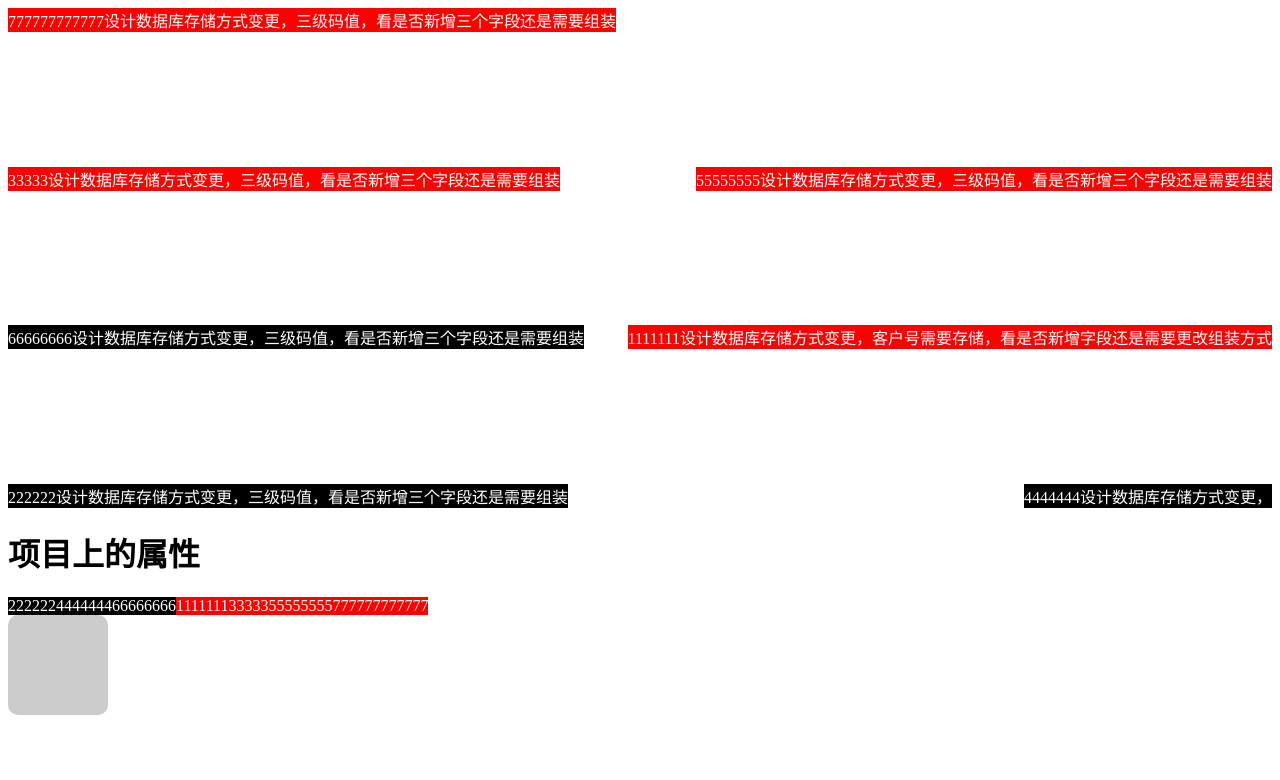
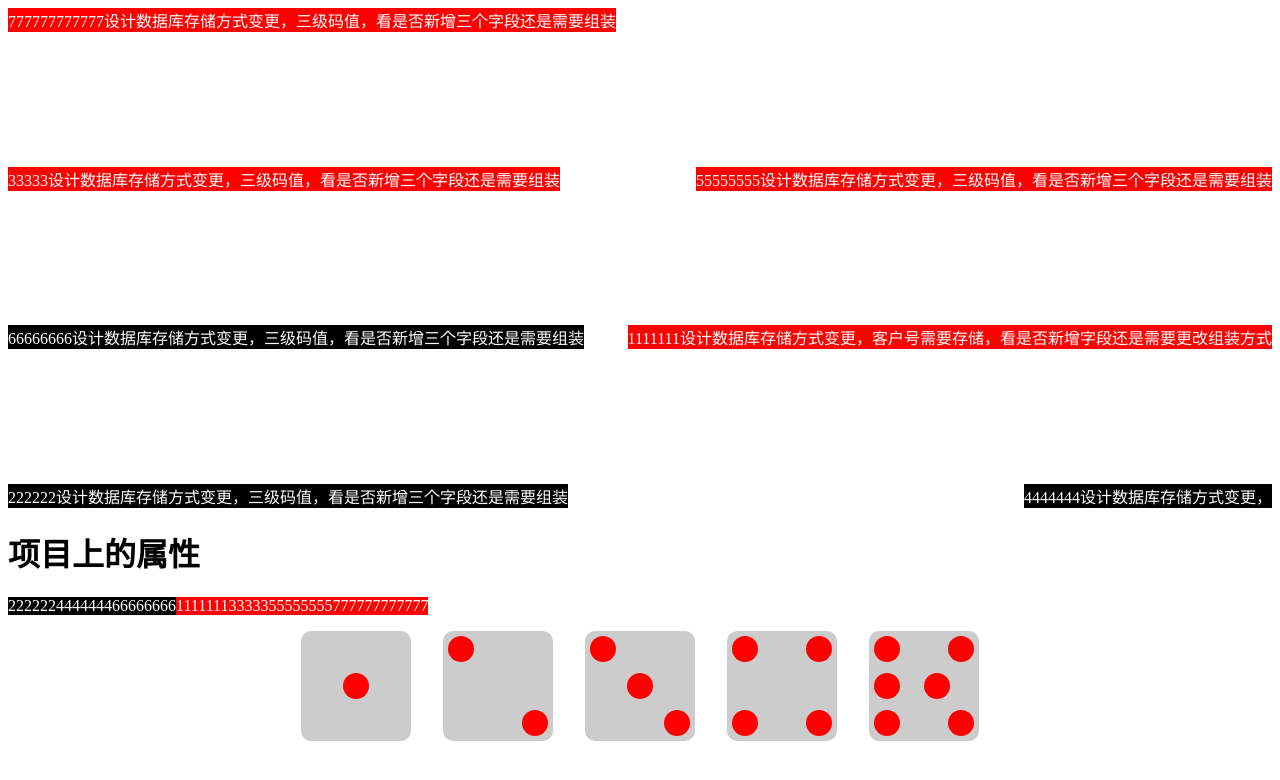
Before and after one commit to MuRongJs/learningNotes, a plain HTML site: page css/css(flex).html in a window 1280 px wide. Drawn offline with Linux system fonts and the light colour scheme.

Commit message:
flex布局

```diff
--- a/css/css(flex).html
+++ b/css/css(flex).html
@@ -72,17 +72,73 @@
 
 		}
 		/*flex布局实践*/
-		.test03 {
+		.containe{
+			display: flex;
+			flex-wrap: wrap;
+			justify-content:center;
+			align-items: center;
+			align-content: center;
+		}
+		[class$="face"]{
 			width: 100px;
 			height: 100px;
+			padding: 5px;
+			margin:16px;
 			border-radius: 10px;
 			background: #CCCCCC;
+			display: flex;
 		}
-		.test03 span{
-			width: 20px;
-			height: 20px;
-			border-radius: 10px;
+		[class$="face"] span{
+			width: 26px;
+			height: 26px;
+			border-radius: 13px;
 			background: red;
+		}
+		.first-face{
+			justify-content: center;
+			align-items: center;
+		}
+		.second-face{
+			justify-content: space-between;
+		}
+		.second-face span:nth-child(2){
+			justify-content: flex-end;
+			align-self: flex-end;
+		}
+		.second-face span:nth-child(3){
+			visibility: hidden;
+		}
+		.three-face{
+			justify-content: space-between;
+		}
+		.three-face span:nth-child(2){
+			justify-content: center;
+			align-self: center;
+		}
+		.three-face span:nth-child(3){
+			justify-content: flex-end;
+			align-self: flex-end;
+		}
+		.four-face{
+			flex-wrap: wrap;
+			align-content: space-between;
+		}
+		.four-face .row{
+			flex-basis: 100%;
+			display: flex;
+			justify-content: space-between;
+		}
+		.six-face{
+			justify-content: space-between;
+		}
+		.six-face .row{
+			display: flex;
+			flex-direction: column;
+			justify-content: space-between;
+			flex-basis: 50%;
+		}
+		.six-face .row:nth-child(2n) span:nth-child(2n+1){
+			align-self: flex-end;
 		}
 	</style>
 </head>
@@ -110,8 +166,42 @@
 			<span>777777777777</span>
 		</div>
 	</div>
-	<div class="test03">
-		<span></span>
+	<div class="containe">
+		<div class="first-face">
+			<span></span>
+		</div>
+		<div class="second-face">
+			<span></span>
+			<span></span>
+			<!-- <span></span> -->
+		</div>
+		<div class="three-face">
+			<span></span>
+			<span></span>
+			<span></span>
+		</div>
+		<div class="four-face">
+			<div class="row">
+				<span></span>
+				<span></span>
+			</div>
+			<div class="row">
+				<span></span>
+				<span></span>
+			</div>
+		</div>
+		<div class="six-face">
+			<div class="row">
+				<span></span>
+				<span></span>
+				<span></span>
+			</div>
+			<div class="row">
+				<span></span>
+				<span></span>
+				<span></span>
+			</div>
+		</div>
 	</div>
 </body>
 </html>
```
